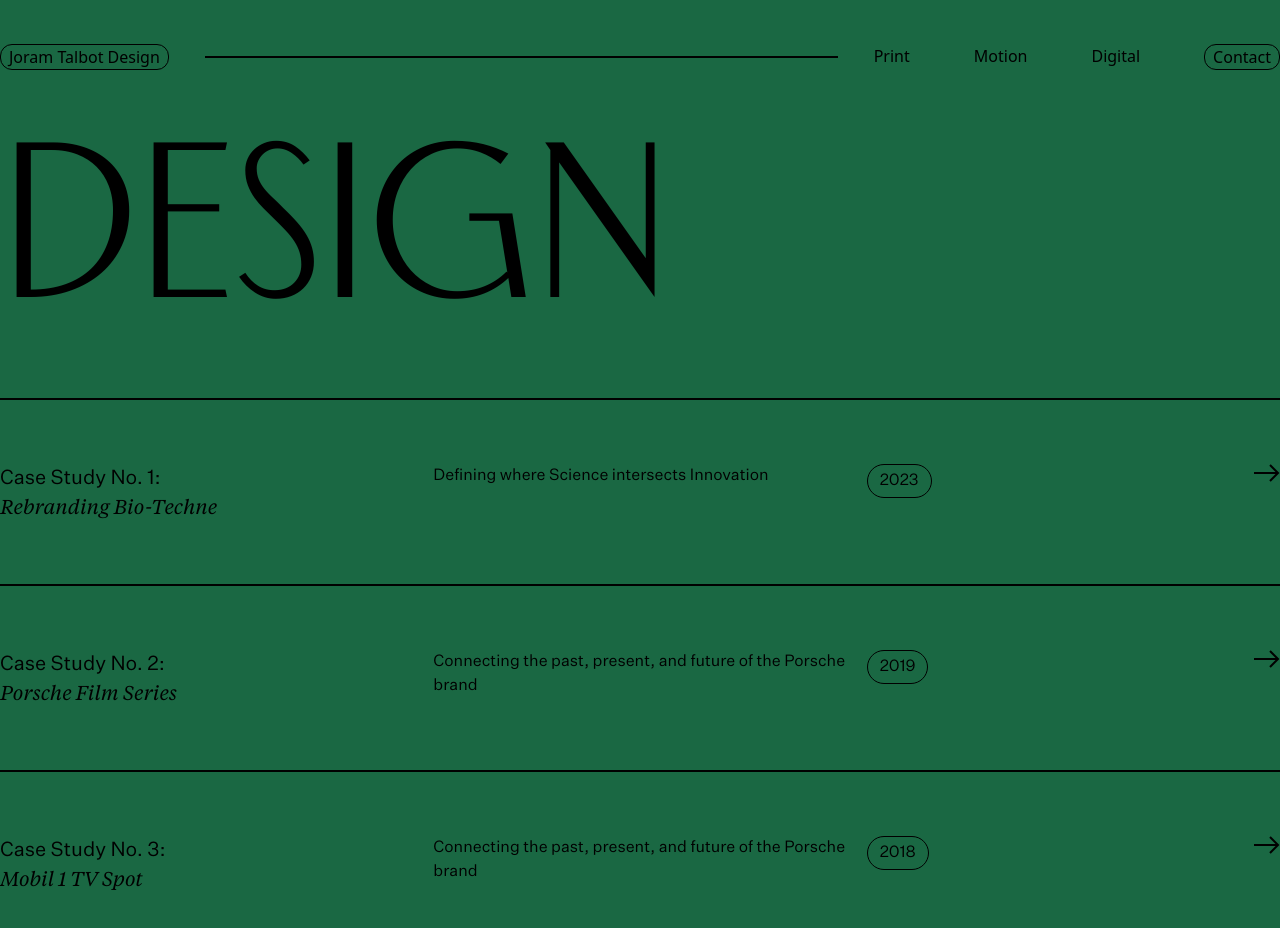
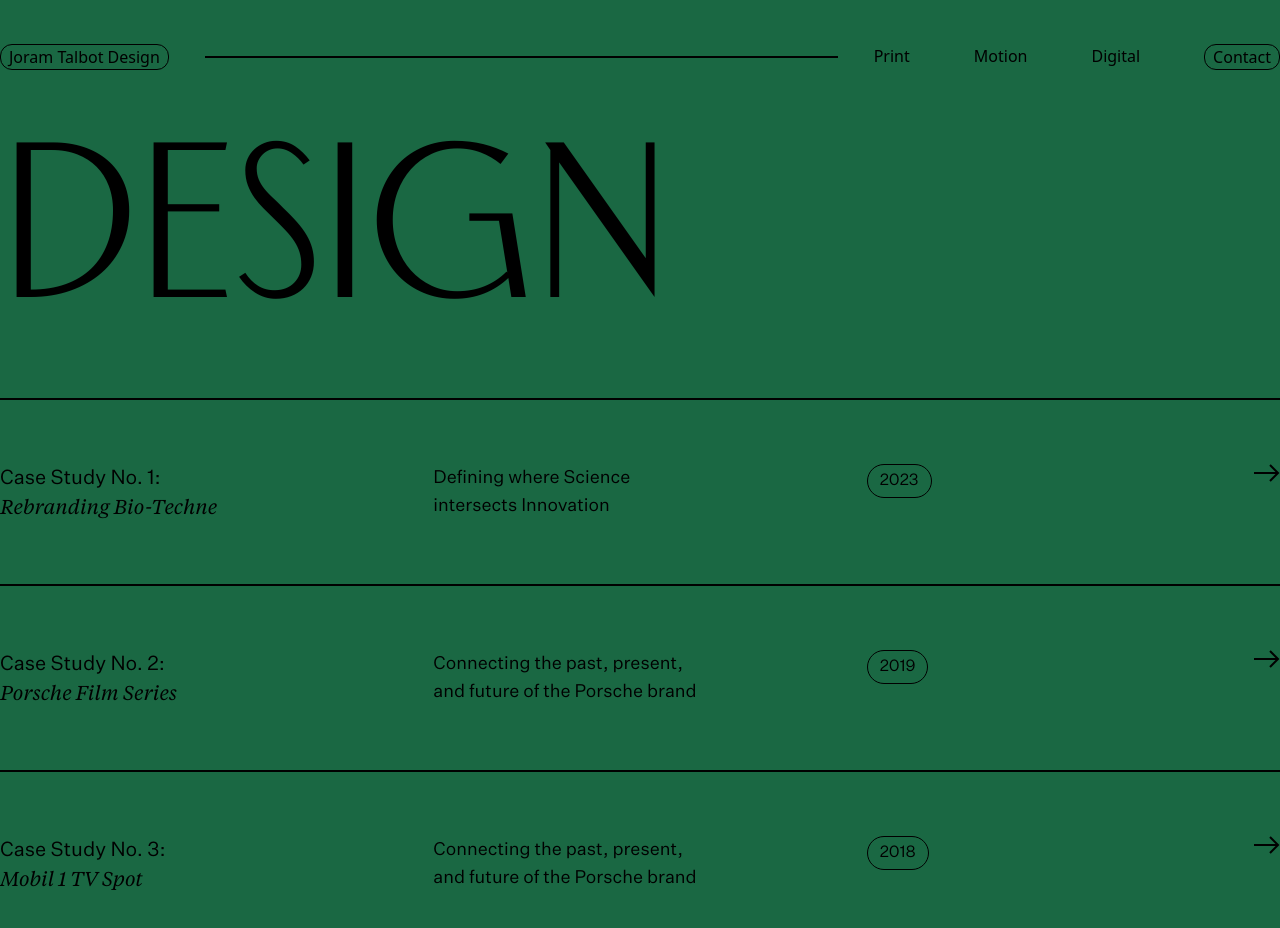
Before and after one commit to tmoss0/joram-talbot-portfolio, a Next.js app: page /digital in a window 1280 px wide. Shown: the top 928 px of the page. Built offline with nearby package versions, Linux system fonts and the light colour scheme.

Commit message:
Text size adjustements

```diff
--- a/src/app/digital/page.tsx
+++ b/src/app/digital/page.tsx
@@ -37,7 +37,9 @@ export default function Digital() {
           </div>
           {/* Second Column */}
           <div className='w-full flex-1'>
-            <h5 className={`${untitledSansFont.className}`}>
+            <h5
+              className={`${untitledSansFont.className} w-full text-lg md:w-[275px]`}
+            >
               Defining where Science intersects Innovation
             </h5>
           </div>
@@ -98,7 +100,9 @@ export default function Digital() {
           </div>
           {/* Second Column */}
           <div className='w-full flex-1'>
-            <h5 className={`${untitledSansFont.className}`}>
+            <h5
+              className={`${untitledSansFont.className} w-full text-lg md:w-[275px]`}
+            >
               Connecting the past, present, and future of the Porsche brand
             </h5>
           </div>
@@ -159,7 +163,9 @@ export default function Digital() {
           </div>
           {/* Second Column */}
           <div className='w-full flex-1'>
-            <h5 className={`${untitledSansFont.className}`}>
+            <h5
+              className={`${untitledSansFont.className} w-full text-lg md:w-[275px]`}
+            >
               Connecting the past, present, and future of the Porsche brand
             </h5>
           </div>
```
